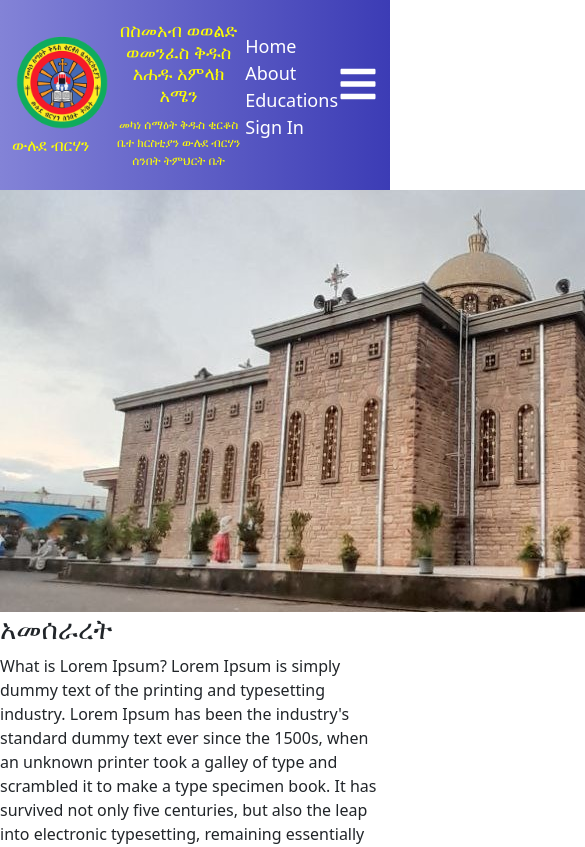
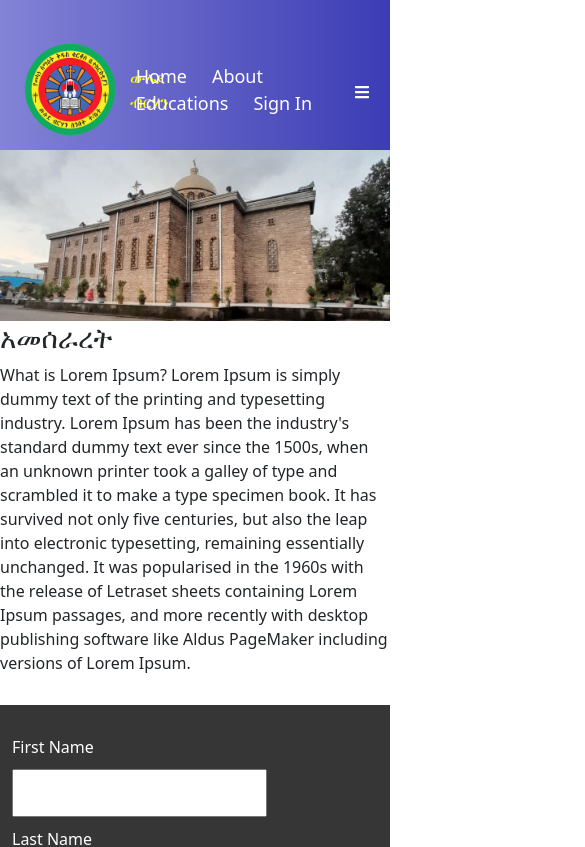
Before and after one commit to Amaniifikadu/KirkosAM-, a React (Create React App) app in the folder frontend/: page /about in a window 390 px wide. Shown: the top 847 px of the page, 585 px wide, since content can reach past the window. Built offline with nearby package versions, Linux system fonts and the light colour scheme.

Commit message:
Register responsive

```diff
--- a/frontend/src/Ethics/studentregister.js
+++ b/frontend/src/Ethics/studentregister.js
@@ -146,7 +146,7 @@ function StudentRegister() {
 
         <Col><label> የተማሪ ክፍያ </label>
         <input type="text"
-        placeholder='የተማሪ ክፍያ'
+        placeholder='ክፍያ'
         value={fee}
         onChange={(e) => setFee(e.target.value)}
         className={emptyFields?.includes('fee') ? 'err' : ''}
@@ -155,28 +155,32 @@ function StudentRegister() {
          </Row>
 
             <Row>
-               <Col> <label>የተማሪ ስም </label>
+               <Col md={3} xs={6}>
+               <label>የተማሪ ስም </label>
         <input type="text"
         placeholder='የተማሪ ስም'
         value={firstName}
         onChange={(e) => setFirstName(e.target.value)}
         className={emptyFields?.includes('firstName') ? 'err' : ''}
         /></Col>
-               <Col><label>የአባት ስም </label>
+               <Col md={3} xs={6}>
+               <label>የአባት ስም </label>
         <input type="text"
         placeholder='የአባት ስም'
         value={fatherName}
         onChange={(e) => setFatherName(e.target.value)}
         className={emptyFields?.includes('fatherName') ? 'err' : ''}
         /></Col>
-               <Col> <label>የአያት ስም </label>
+               <Col md={3} xs={6}>
+               <label>የአያት ስም </label>
         <input type="text"
         placeholder='የአያት ስም'
         value={grandFatherName}
         onChange={(e) => setGrandFatherName(e.target.value)}
         className={emptyFields?.includes('grandFatherName') ? 'err' : ''}
         /></Col>
-               <Col><label>የተማሪ የክርስትና ስም </label>
+               <Col md={3} xs={6}>
+               <label>የተማሪ የክርስትና ስም </label>
         <input type="text"
         placeholder='የተማሪ የክርስትና ስም'
         value={christianName}
@@ -243,7 +247,8 @@ function StudentRegister() {
         </select></Col>
       </Row>
       <Row>
-        <Col><label>የተማሪ የቤት ቁጥር </label>
+        <Col md={3} xs={6}>
+        <label>የተማሪ የቤት ቁጥር </label>
         <input type="text"
           placeholder='የተማሪ የቤት ቁጥር'
           value={houseNumber}
@@ -251,21 +256,24 @@ function StudentRegister() {
           className={emptyFields?.includes('houseNumber') ? 'err' : ''}
         /></Col>
 
-        <Col><label>የተማሪ ወላጅ ስም </label>
+        <Col md={3} xs={6}>
+        <label>የተማሪ ወላጅ ስም </label>
         <input type="text"
         placeholder='የተማሪ ወላጅ ስም'
         value={parentName}
         onChange={(e) => setParentName(e.target.value)}
         className={emptyFields?.includes('parentName') ? 'err' : ''}
         /></Col>
-        <Col> <label>የተማሪ ወላጅ ስልክ 1 </label>
+        <Col md={3} xs={6}>
+        <label>የተማሪ ወላጅ ስልክ 1 </label>
         <input type="text"
         placeholder='የተማሪ ወላጅ ስልክ 1'
         value={parentPhone1}
         onChange={(e) => setParentPhone1(e.target.value)}
         className={emptyFields?.includes('parentPhone1') ? 'err' : ''}
         /></Col>
-        <Col><label>የተማሪ ወላጅ ስልክ 2 </label>
+        <Col md={3} xs={6}>
+        <label>የተማሪ ወላጅ ስልክ 2 </label>
         <input type="text"
         placeholder='የተማሪ ወላጅ ስልክ 2'
         value={parentPhone2}
--- a/frontend/src/components/navbar.js
+++ b/frontend/src/components/navbar.js
@@ -13,24 +13,19 @@ const Navbar = () => {
     return (
 
         <header>
-        <div className='container'>
+        <div className='con'>
         <nav>
             <div className='logo'>
                  <img src="/kirkos2.png" alt="Kirkos sunday school logo" style={{width: "100px", height: "100px" }}/>
                 <span style={{color: "yellow"}}>ውሉደ ብርሃን </span>
             </div>
-            <div className='amen'>
-                <h1>በስመአብ ወወልድ ወመንፈስ ቅዱስ አሐዱ አምላክ አሜን</h1>
-                <span>መካነ ሰማዕት ቅዱስ ቂርቆስ ቤተ ክርስቲያን ውሉደ ብርሃን ሰንበት ትምህርት ቤት</span>
-            </div>
             <ul className={isOpen ? "nav-link active" : 'nav-link'}>
-
                   <li><Link to="/">Home</Link></li>
                   <li><Link to="/about">About</Link></li>
                   <li><Link to="/educations">Educations</Link></li>
                   <li><Link to="/signin">Sign In</Link></li>
             </ul>
-            <div className='icon' onClick={toggleMenu}>
+            <div className='iconnav' onClick={toggleMenu}>
                 <FaBars />
             </div>
         </nav>
--- a/frontend/src/pages/Home.js
+++ b/frontend/src/pages/Home.js
@@ -14,15 +14,21 @@ function Home() {
   return (
     <div>
       <div className='home'>
+           <div className='amen'>
+                <h1>በስመአብ ወወልድ ወመንፈስ ቅዱስ አሐዱ አምላክ አሜን</h1>
+                <span>መካነ ሰማዕት ቅዱስ ቂርቆስ ቤተ ክርስቲያን ውሉደ ብርሃን ሰንበት ትምህርት ቤት ቅዱስ ቂርቆስ አዳጊዎች ማዕከል</span>
+            </div>
         <div className='home1'>
+          <div className='home-text'>
         <h1>Welcome to Sunday School</h1>
         <p>Learn, Grow, and Have with Bible Stories, Songs, and Friends!</p>
         <button>Join Us Today</button>
         <button>Explore Lessons</button>
         </div>
-        <div className='home2'>
+        <div>
         <img src='Qurban2.jpg' alt='Kurban'/>
         </div>
+      </div>
       </div>
 
        <section className="offer-section">
--- a/frontend/src/pages/pages.css
+++ b/frontend/src/pages/pages.css
@@ -7,6 +7,67 @@ body{
   font-family: Arial, Helvetica, sans-serif;
   background: #ffffff;
 }
+
+/* navbar */
+ header { background: linear-gradient(to right, #8383d7, #3c3cb5);
+  padding: 10px 20px;
+  width: 100%;
+}
+
+.con{
+  width: 100%;
+  max-width: 1200px;
+  margin: 0 auto;
+  display: flex;
+  align-items: center;
+ }
+
+ nav {
+  display: flex;
+  justify-content: space-between;
+  align-items: center;
+  width: 100%;
+}
+
+.logo {
+  display: flex;
+  align-items: center;
+  gap: 10px;
+}
+
+.nav-link{
+  display: flex;
+  flex-direction: row;
+  list-style: none;
+  margin: 0;
+  padding: 0;
+  gap: 30px;
+}
+.nav-link li{
+  display: inline-block;
+  margin-right: 25px;
+}
+
+.nav-link a {
+  color: white;
+  text-decoration: none;
+  font-size: 18px;
+  font-weight: 500;
+  transition: color 0.3s;
+}
+
+.nav-link a:hover {
+  color: yellow;
+}
+.nav-link a:active {
+  color: yellow;
+
+}
+
+.iconnav {
+  display: none;
+}
+
 /* login */
 .Container{
   height:100vh;
@@ -16,7 +77,10 @@ body{
   background-color: #999abd;
   background-size: cover;
 }
-
+img{
+  max-width: 100%;
+  height: auto;
+}
 .create{
   width:600px;
   background:#525289;
@@ -89,16 +153,17 @@ body{
 .home{
   background:linear-gradient(135deg, #e0f2fe 0%, #ffffff 50%, #fffbeb 100%)
 }
-.home{
+.home1{
   display: flex;
   justify-content: space-between;
-  padding: 40px;
+  padding-top: 10px;
 }
-.home1{
+.home-text{
   padding: 100px;
 }
-.home2{
-  padding-right: 100px;
+.amen{
+  color: rgb(0, 110, 255);
+  text-align: center;
 }
 .home img{
  width: 400px;
@@ -337,48 +402,10 @@ body{
   font-size: 18px;
   color: #444;
 }
-
-/* navbar */
-header { background: linear-gradient(to right, #8383d7, #3c3cb5); }
-.amen{
-  color: yellow;
-  text-align: center;
-}
-.amen span{
-  display: block;
-  margin-top: 10px;
-}
-nav {
-  display: flex;
-  justify-content: space-between;
-   align-items: center;
-  }
-
-.nav-link {
-  display: flex;
-   gap: 20px;
-   list-style: none;
-  }
-
-.nav-link a {
-  color: white;
-  text-decoration: none;
-  font-size: 18px; }
-
-.nav-link a:hover {
-  color: yellow;
- }
-
-
-.icon {
-  display: none;
-}
-
 .dashboard {
   display: flex;
   height: 100%;
 }
-
 
 /* ===== Sidebar ===== */
 .sidebar {
@@ -844,28 +871,46 @@ button {
   border-radius: 5px;
 }
 @media (max-width: 768px) {
-   .nav-link {
-    display: none;
-    flex-direction: column;
+  /* nav {
+    flex-wrap: wrap;
   }
-  .nav-link.active {
-    display: none;
-  }
-
-  .icon {
+    .icon {
     display: block;
     cursor: pointer;
     color: white;
   }
-
-  .amen h1{
-    font-size: 18px;
+   .nav-link {
+    display: none;
+    flex-direction: column;
+    position: absolute;
+    top: 100px;
+    left: 0px;
+    background: #3c3cb5;
+    width: 100%;
+    text-align: center;
+    padding: 20px;
+    z-index: 10;
   }
-  .amen span{
-    font-size: 12px;
+  .nav-link.active {
+    display: flex;
+  }
+  .nav-link a {
+    padding: 10px 0;
+    display: block;
+  }
+  .amen h1 {
+    font-size: 1rem;
     text-align: center;
   }
-
+  .amen span {
+    font-size: 0.8rem;
+    display: block;
+  } */
+ /* .iconnav{
+    display: block;
+    cursor: pointer;
+    color: white;
+ } */
   .sidebar {
     width: 100%;
   }
@@ -910,9 +955,10 @@ button {
   .image-content img {
     width: 100%;
   }
-  .home{
+  .home1{
     flex-direction: column;
     align-items: center;
+    padding-top: 0px;
   }
   .home img{
     width: 300px;
@@ -941,6 +987,13 @@ button {
     font-size: 22px;
   }
 }
+@media (max-width: 650px) {
+ .iconnav{
+    display: block;
+    cursor: pointer;
+    color: white;
+ }
+}
 @media (max-width: 480px) {
   .image-content img {
     width: 200px;
```
